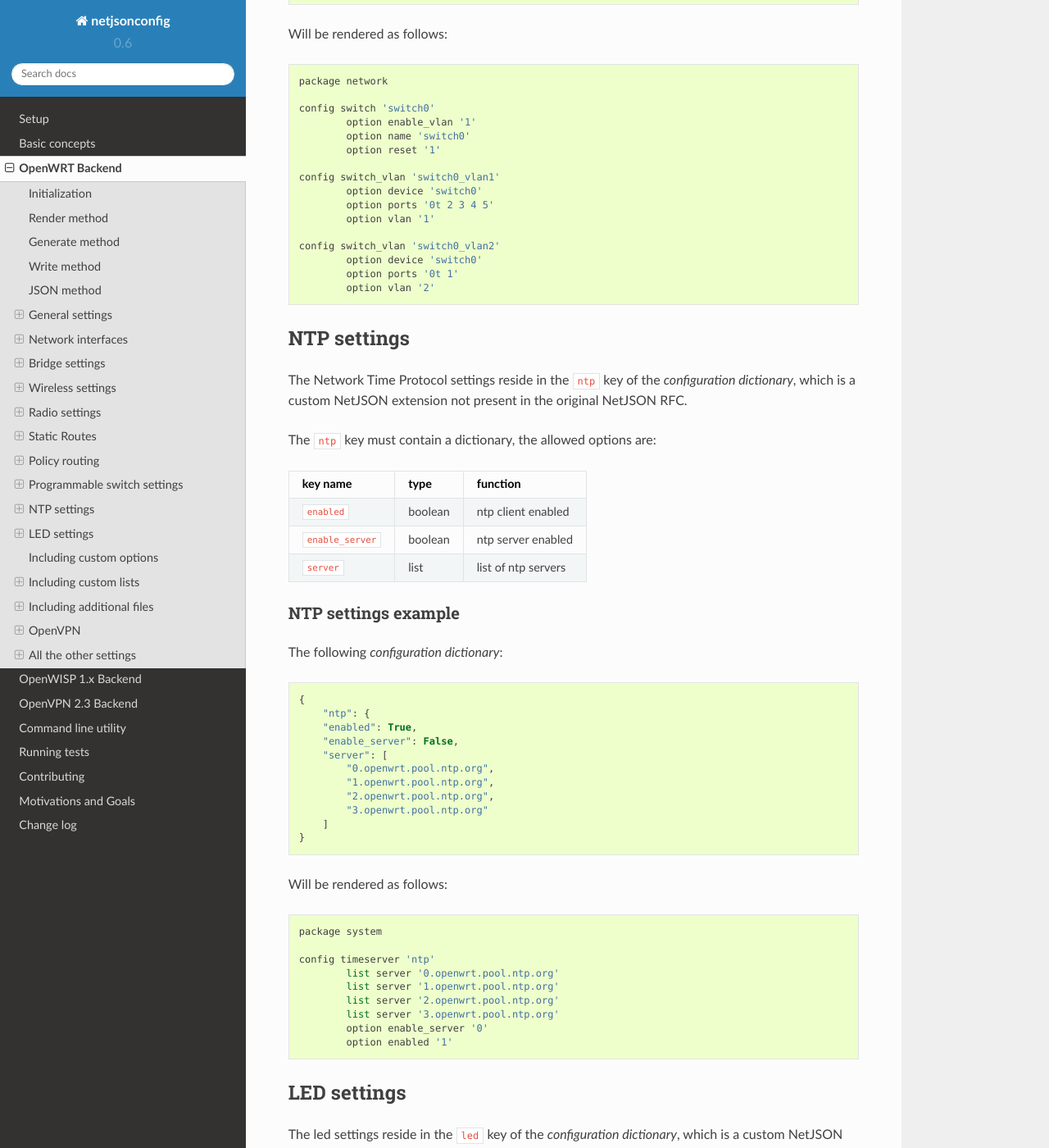
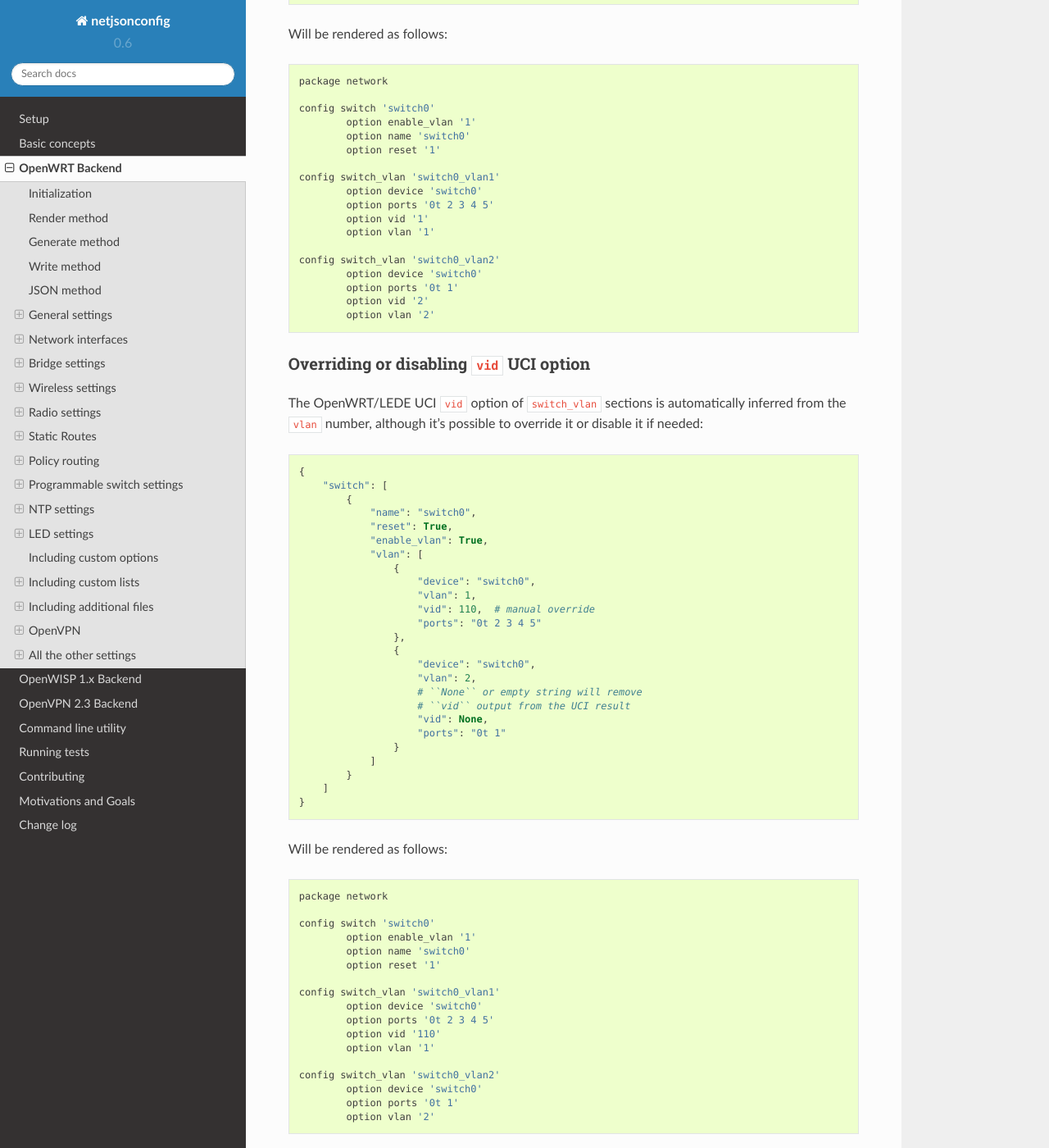
Before and after one commit to openwisp/netjsonconfig, a Sphinx documentation site: the page built from docs/source/backends/openwrt.rst, in a window 1280 px wide and 1400 px high, scrolled down 29417 px. Shown: the whole window at 82% size. Built offline with Sphinx 7.4.7 and the Read the Docs theme 2.0.0, drawn with Linux system fonts in a browser that asks for light colours.

Commit message:
[openwrt] Added "vid" option in "switch" #85
- automatically infer "vid" attribute from "vlan"
- allow manual override of "vid"
- allow disabling override by supplying an empty value

Fixes #85

```diff
--- a/docs/source/backends/openwrt.rst
+++ b/docs/source/backends/openwrt.rst
@@ -1596,6 +1596,62 @@ Will be rendered as follows::
     config switch_vlan 'switch0_vlan1'
             option device 'switch0'
             option ports '0t 2 3 4 5'
+            option vid '1'
+            option vlan '1'
+
+    config switch_vlan 'switch0_vlan2'
+            option device 'switch0'
+            option ports '0t 1'
+            option vid '2'
+            option vlan '2'
+
+Overriding or disabling ``vid`` UCI option
+~~~~~~~~~~~~~~~~~~~~~~~~~~~~~~~~~~~~~~~~~~
+
+The OpenWRT/LEDE UCI ``vid`` option of ``switch_vlan`` sections is automatically inferred
+from the ``vlan`` number, although it's possible to override it or disable it if needed:
+
+.. code-block:: python
+
+    {
+        "switch": [
+            {
+                "name": "switch0",
+                "reset": True,
+                "enable_vlan": True,
+                "vlan": [
+                    {
+                        "device": "switch0",
+                        "vlan": 1,
+                        "vid": 110,  # manual override
+                        "ports": "0t 2 3 4 5"
+                    },
+                    {
+                        "device": "switch0",
+                        "vlan": 2,
+                        # ``None`` or empty string will remove
+                        # ``vid`` output from the UCI result
+                        "vid": None,
+                        "ports": "0t 1"
+                    }
+                ]
+            }
+        ]
+    }
+
+Will be rendered as follows::
+
+    package network
+
+    config switch 'switch0'
+            option enable_vlan '1'
+            option name 'switch0'
+            option reset '1'
+
+    config switch_vlan 'switch0_vlan1'
+            option device 'switch0'
+            option ports '0t 2 3 4 5'
+            option vid '110'
             option vlan '1'
 
     config switch_vlan 'switch0_vlan2'
```
Also changed, not shown: 2 other files.
